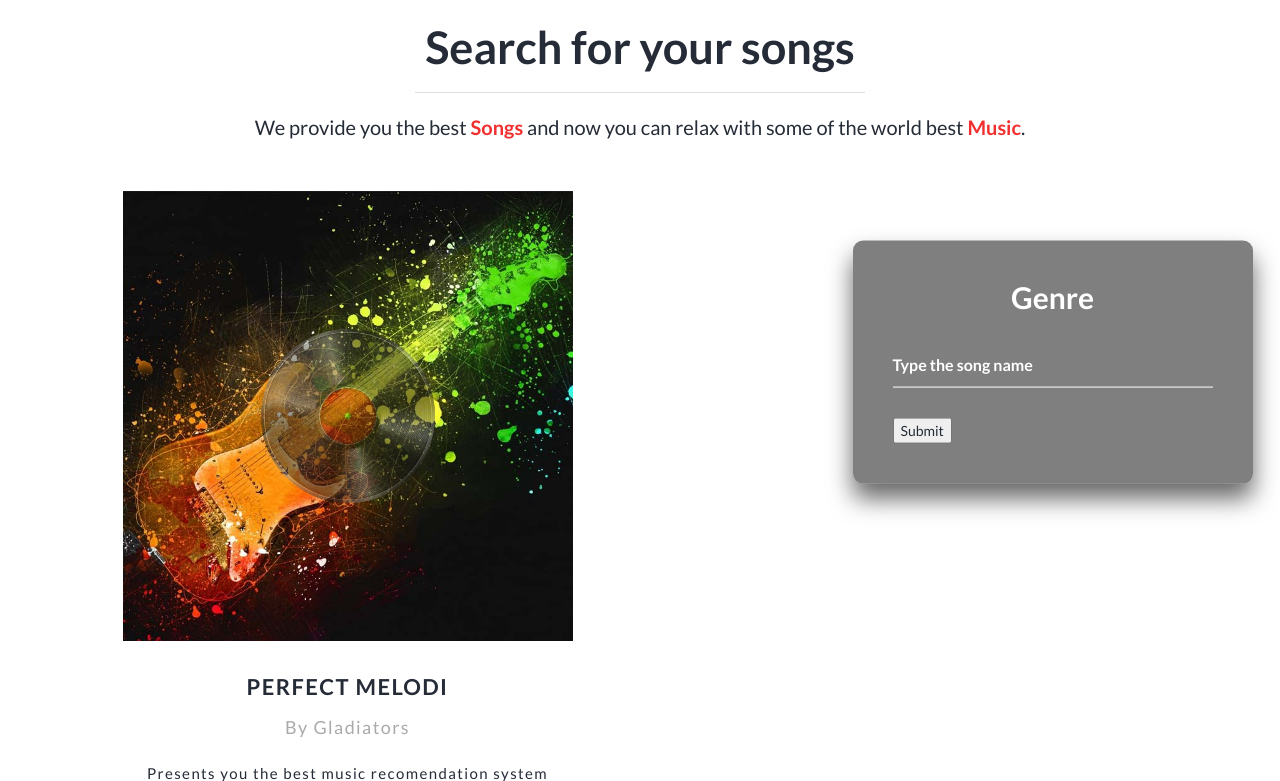
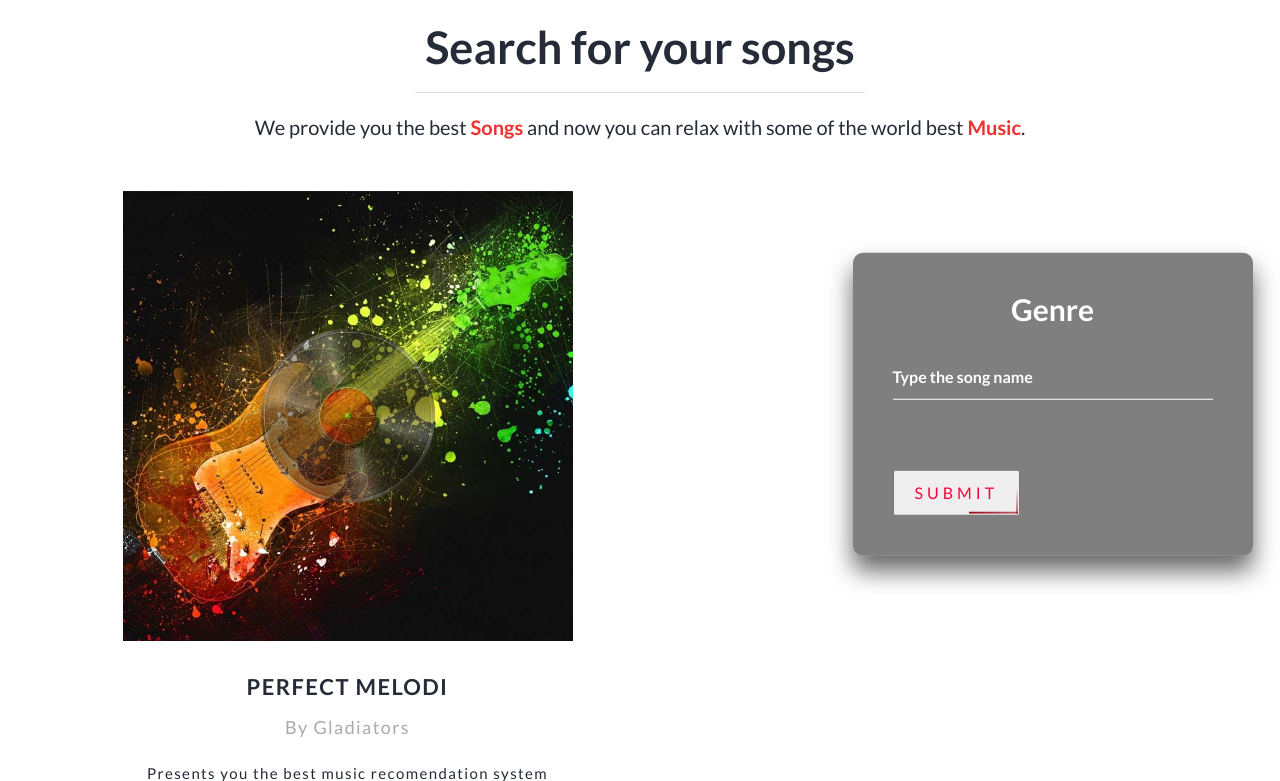
Before and after one commit to tanmoyee04/Machine-Learning-projects, a Django app: page / in a window 1280 px wide. Shown: the part 774-1555 px from the top of the page. Run offline with Django 3.2, Linux system fonts and the light colour scheme; some libraries are stand-ins or nearby versions.

Commit message:
Final Update

```diff
--- a/melodi/static/css/style.css
+++ b/melodi/static/css/style.css
@@ -417,7 +417,7 @@
 	font-size: 12px;
   }
 
-  .login-box form a {
+  .login-box form button {
 	position: relative;
 	display: inline-block;
 	padding: 10px 20px;
@@ -431,7 +431,7 @@
 	letter-spacing: 4px
   }
 
-  .login-box a:hover {
+  .login-box button:hover {
 	background: #ec1136;
 	color: #fff;
 	border-radius: 5px;
@@ -441,12 +441,12 @@
 				0 0 100px #b13d3d;
   }
 
-  .login-box a span {
+  .login-box button span {
 	position: absolute;
 	display: block;
   }
 
-  .login-box a span:nth-child(1) {
+  .login-box button span:nth-child(1) {
 	top: 0;
 	left: -100%;
 	width: 100%;
@@ -464,7 +464,7 @@
 	}
   }
 
-  .login-box a span:nth-child(2) {
+  .login-box button span:nth-child(2) {
 	top: -100%;
 	right: 0;
 	width: 2px;
@@ -483,7 +483,7 @@
 	}
   }
 
-  .login-box a span:nth-child(3) {
+  .login-box button span:nth-child(3) {
 	bottom: 0;
 	right: -100%;
 	width: 100%;
@@ -502,7 +502,7 @@
 	}
   }
 
-  .login-box a span:nth-child(4) {
+  .login-box button span:nth-child(4) {
 	bottom: -100%;
 	left: 0;
 	width: 2px;
@@ -522,7 +522,7 @@
   }
 
 
-.playlist-content .playlist-number {
+/*.playlist-content .playlist-number {
 	margin-bottom: 10px;
 	padding: 10px 15px;
 	background: #fafafa;
@@ -551,7 +551,7 @@
 	line-height: 45px;
 	font-size: 20px;
 	text-align: center;
-}
+}*/
 
 
 /* promo */
```
